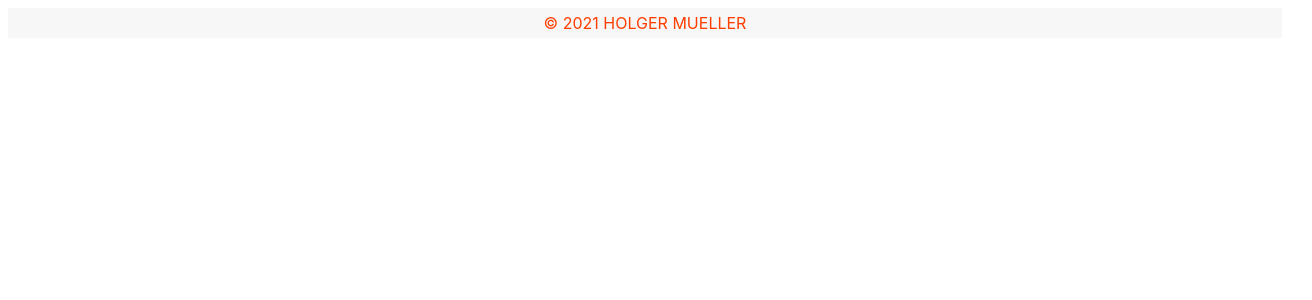
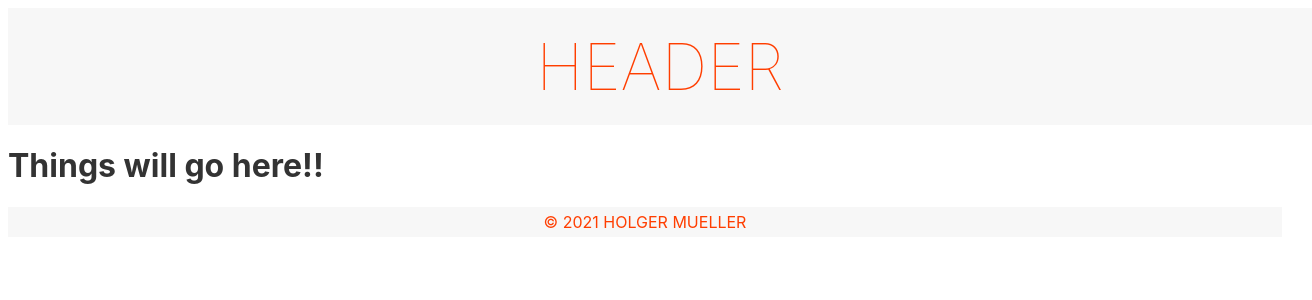
Before and after one commit to Holgermueller/svelte-aws-project, a Svelte app: page / in a window 1280 px wide. Shown: the top 300 px of the page, 1312 px wide, since content can reach past the window. Built offline with nearby package versions, Linux system fonts and the light colour scheme.

Commit message:
added header

```diff
--- a/src/App.svelte
+++ b/src/App.svelte
@@ -1,5 +1,10 @@
 <script>
+  import Header from "./layout/Header.svelte";
   import Footer from "./layout/Footer.svelte";
 </script>
 
+<Header />
+
+<h1>Things will go here!!</h1>
+
 <Footer />
--- a/src/layout/Header.svelte
+++ b/src/layout/Header.svelte
@@ -0,0 +1,20 @@
+<header>
+  <h1>Header</h1>
+</header>
+
+<style>
+  header {
+    background: #f7f7f7;
+    padding: 20px;
+    top: 0;
+    width: 100%;
+  }
+  h1 {
+    margin: 0;
+    text-align: center;
+    color: #ff3e00;
+    text-transform: uppercase;
+    font-size: 4em;
+    font-weight: 100;
+  }
+</style>
```
